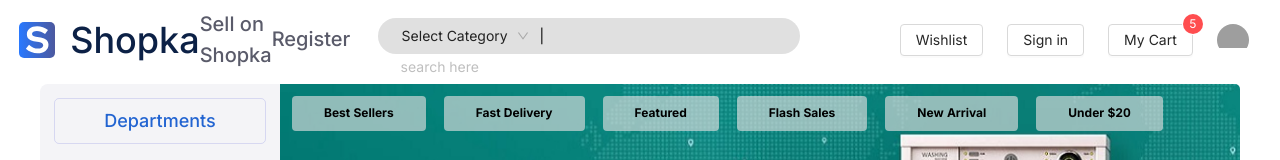
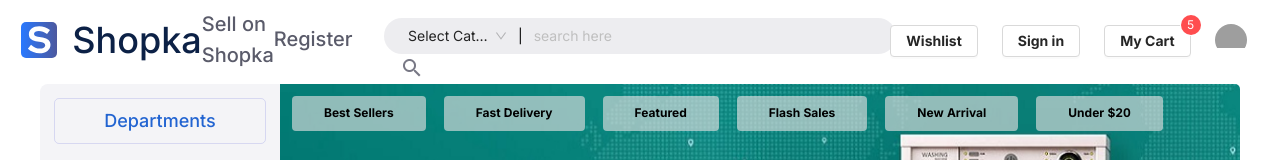
Before and after one commit to joypal23jkp/easy-commerce-web, a React app: page / in a window 1280 px wide. Shown: the top 160 px of the page. Built offline with nearby package versions, Linux system fonts and the light colour scheme; grey boxes are pictures that could not be loaded.

Commit message:
eidit search bar

```diff
--- a/src/assets/styles/Header.ts
+++ b/src/assets/styles/Header.ts
@@ -36,7 +36,7 @@ export const navItem = css`
 `;
 
 export const searchBar = css`
-    background: #e0e0e0;
+    background: #EDEDF0;
     border-radius: 99px;
     height: 36px;
     padding-left: 12px;
@@ -44,7 +44,8 @@ export const searchBar = css`
     padding-top: 2px;
     color: white;
     margin-top: 18px;
-    width: 33%;
+    width: 40%;
+
 `;
 export const icon_container = css`
     width:100%;
--- a/src/components/moleques/SearchComponent.tsx
+++ b/src/components/moleques/SearchComponent.tsx
@@ -12,7 +12,7 @@ class SearchComponent extends React.Component<any, any>{
                     placeholder="search here"
                     allowClear
                     bordered={false}
-                    style={{ width: "100%", fontFamily: "'Inter', sans-serif" }}
+                    style={{ width: "70%", fontFamily: "'Inter', sans-serif" }}
                 />
                 <img src={SearchImage} alt="SearchImage" />
             </>
--- a/src/components/moleques/SelectComponent.tsx
+++ b/src/components/moleques/SelectComponent.tsx
@@ -1,5 +1,5 @@
-import React, {Component} from "react";
-import { Select}  from "antd";
+import React, { Component } from "react";
+import { Select } from "antd";
 const { Option } = Select;
 
 const provinceData = ['Select Category', 'Zhejiang', 'Jiangsu'];
@@ -14,11 +14,11 @@ class SelectComponent extends Component<any, any>{
             <>
                 <Select
                     defaultValue={provinceData[0]}
-                    style={{ width: 150 }}
+                    style={{ width: "25%" }}
                     bordered={false}
                     onChange={handleProvinceChange}
                 >
-                    {provinceData.map((province:string) => (
+                    {provinceData.map((province: string) => (
                         <Option key={province}>{province}</Option>
                     ))}
                 </Select>
--- a/src/components/particles/Header/Header.tsx
+++ b/src/components/particles/Header/Header.tsx
@@ -14,7 +14,7 @@ import {
   HeartOutlined,
   ShoppingCartOutlined,
 } from "@ant-design/icons";
-import {Avatar, Badge, Button, Image} from "antd";
+import { Avatar, Badge, Button, Image } from "antd";
 
 export default function Header() {
   return (
@@ -92,13 +92,13 @@ export default function Header() {
         >
           |
         </span>
-        <SearchComponent />
+        <span><SearchComponent /></span>
       </div>
 
       <div
         className="nav_list"
         style={{
-          width: "33%",
+          width: "25%",
 
         }}
       >
@@ -116,11 +116,13 @@ export default function Header() {
               to={"/"}
               style={{
                 color: "#5A5B6A",
-                fontWeight: 600,
+                fontWeight: 700,
+                fontSize: "20px",
               }}
             >
               <Button style={{
-                    borderRadius: 4
+                borderRadius: 4,
+                fontWeight: "bold",
               }}>Wishlist</Button>
             </Link>
           </div>
@@ -129,11 +131,13 @@ export default function Header() {
               to={"/"}
               style={{
                 color: "#5A5B6A",
-                fontWeight: 600,
+                fontWeight: 700,
+                fontSize: "20px",
               }}
             >
               <Button style={{
-                    borderRadius: 4
+                borderRadius: 4,
+                fontWeight: "bold",
               }}>Sign in</Button>
             </Link>
           </div>
@@ -142,12 +146,14 @@ export default function Header() {
               to={"/"}
               style={{
                 color: "#5A5B6A",
-                fontWeight: 600,
+                fontWeight: 700,
+                fontSize: "20px",
               }}
             >
               <Badge count={5}>
                 <Button style={{
-                    borderRadius: 4
+                  borderRadius: 4,
+                  fontWeight: "bold",
                 }}>
                   My Cart
                 </Button>
```
Lines whose indentation alone changed are shown as unchanged.
